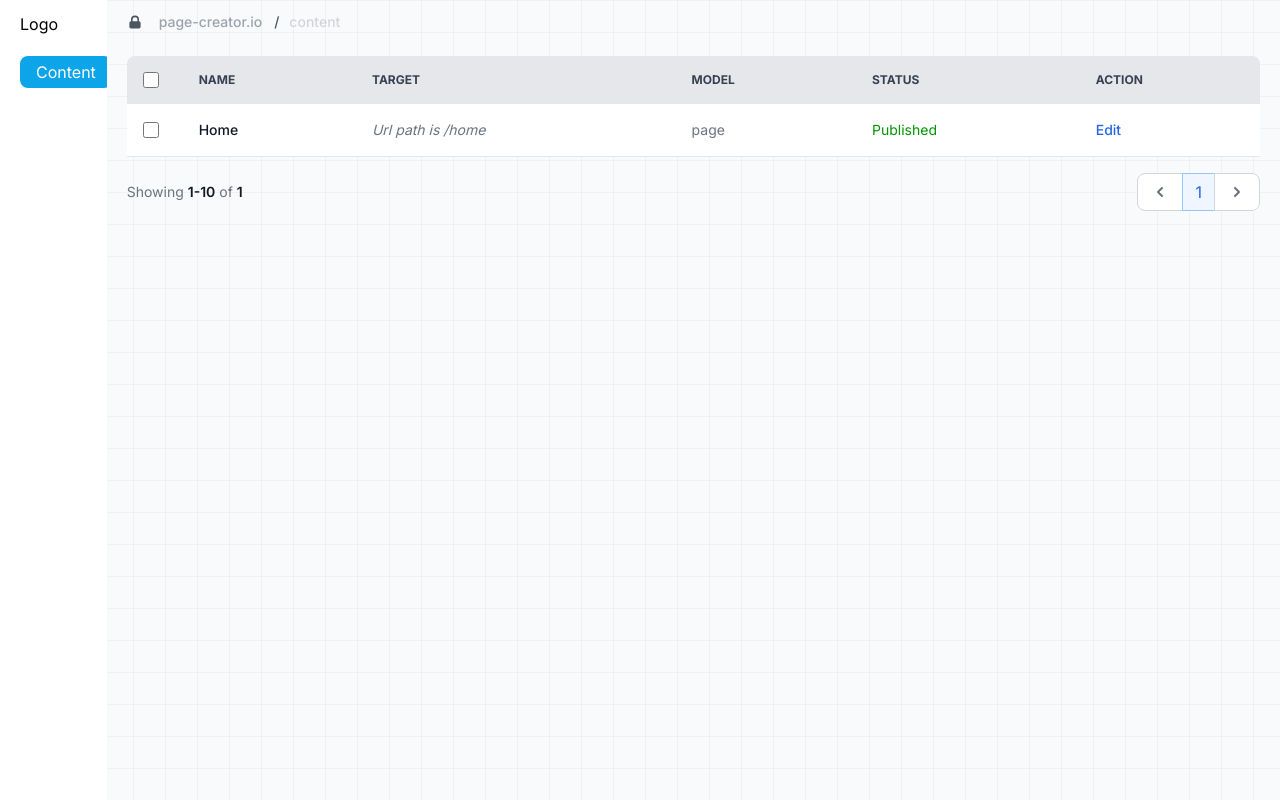
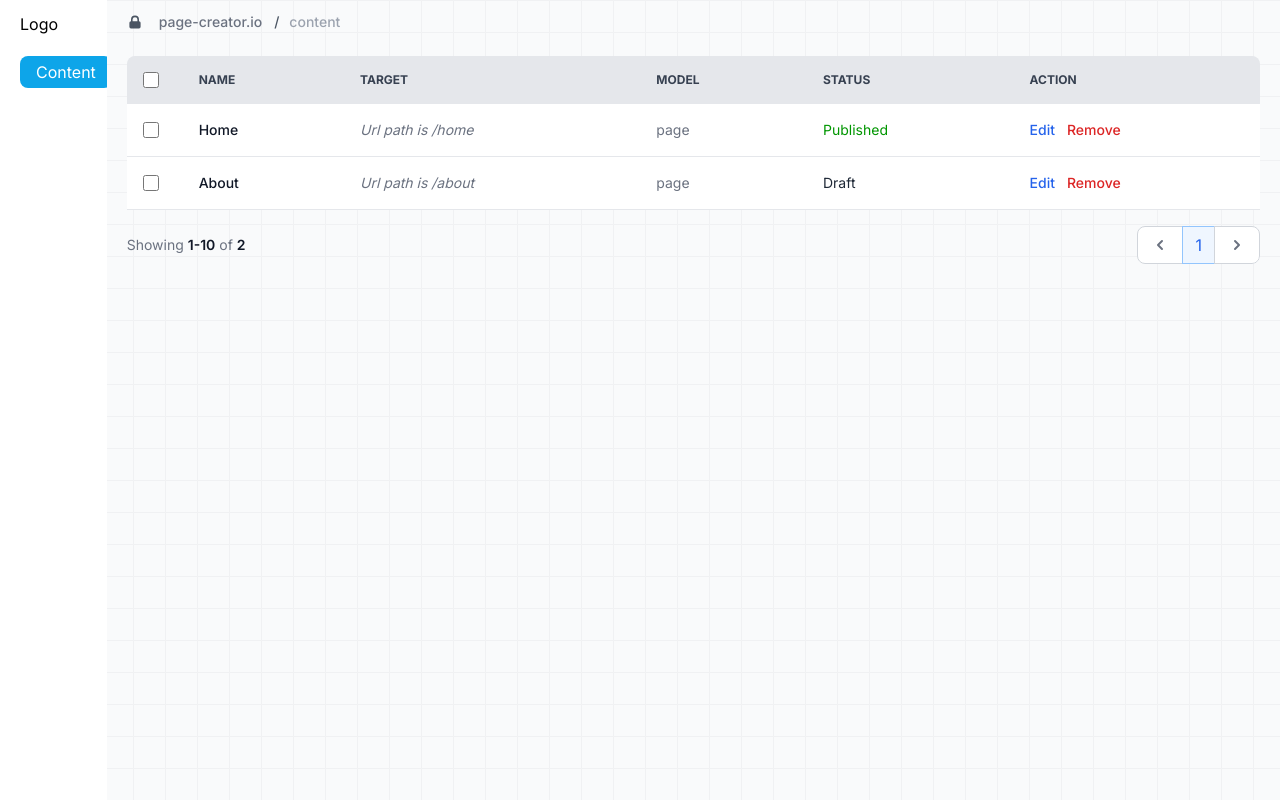
Before and after one commit to batuhanzorbeyzengin/nextjs-page-creator, a Next.js app: page /content in a window 1280 px wide. Built offline with nearby package versions, Linux system fonts and the light colour scheme.

Commit message:
table style update

```diff
--- a/public/tableData.json
+++ b/public/tableData.json
@@ -2,8 +2,15 @@
     {
       "id": 1,
       "name": "Home",
-      "target": "Url path is /home",
+      "target": "home",
       "model": "page",
       "status": "Published"
+    },
+    {
+      "id": 2,
+      "name": "About",
+      "target": "about",
+      "model": "page",
+      "status": "Draft"
     }
 ]
--- a/src/app/content/page.js
+++ b/src/app/content/page.js
@@ -1,4 +1,4 @@
-import { Table } from "@/components/Table";
+import { Table } from "@/components/Table"
 
 export default function Content() {
   return <Table />
--- a/src/components/Table.js
+++ b/src/components/Table.js
@@ -1,28 +1,28 @@
-"use client";
+"use client"
 
-import { useState } from "react";
-import Link from "next/link";
-import data from "../../public/tableData.json";
-import { PreviousIcon } from "./icons/Previous";
-import { NextIcon } from "./icons/Next";
+import { useState } from "react"
+import Link from "next/link"
+import data from "../../public/tableData.json"
+import { PreviousIcon } from "./icons/Previous"
+import { NextIcon } from "./icons/Next"
 
-const itemsPerPage = 10;
+const itemsPerPage = 10
 
 export function Table() {
-  const [currentPage, setCurrentPage] = useState(1);
+  const [currentPage, setCurrentPage] = useState(1)
 
-  const totalPages = Math.ceil(data.length / itemsPerPage);
+  const totalPages = Math.ceil(data.length / itemsPerPage)
 
-  const pages = [...Array(totalPages).keys()].map((i) => i + 1);
+  const pages = [...Array(totalPages).keys()].map((i) => i + 1)
 
   const handleClick = (page) => {
-    setCurrentPage(page);
-  };
+    setCurrentPage(page)
+  }
 
   const pageData = data.slice(
     (currentPage - 1) * itemsPerPage,
     currentPage * itemsPerPage
-  );
+  )
   return (
     <div className="relative overflow-x-auto rounded-lg">
       <table className="w-full text-sm text-left text-gray-500">
@@ -59,10 +59,7 @@ export function Table() {
         </thead>
         <tbody>
           {pageData.map((item) => (
-            <tr
-              key={item.id}
-              className="bg-white border-b hover:bg-gray-50 "
-            >
+            <tr key={item.id} className="bg-white border-b hover:bg-gray-50">
               <td className="w-4 p-4">
                 <div className="flex items-center">
                   <input
@@ -84,15 +81,31 @@ export function Table() {
               >
                 {item.name}
               </th>
-              <td className="px-6 py-4"><i>{item.target}</i></td>
+              <td className="px-6 py-4">
+                <i>Url path is /{item.target}</i>
+              </td>
               <td className="px-6 py-4">{item.model}</td>
-              <td className="px-6 py-4 text-[#009600]">{item.status}</td>
-              <td className="px-6 py-4">
+              <td
+                className={
+                  item.status === "Published"
+                    ? "px-6 py-4 text-[#009600]"
+                    : "px-6 py-4 text-gray-800"
+                }
+              >
+                {item.status}
+              </td>
+              <td className="flex items-center px-6 py-4 space-x-3">
                 <Link
-                  href={"#"}
+                  href={`/content/${item.id}`}
                   className="font-medium text-blue-600 hover:underline"
                 >
                   Edit
+                </Link>
+                <Link
+                  href={`/content/${item.id}`}
+                  className="font-medium text-red-600 dark:text-red-500 hover:underline"
+                >
+                  Remove
                 </Link>
               </td>
             </tr>
@@ -151,5 +164,5 @@ export function Table() {
         </ul>
       </nav>
     </div>
-  );
+  )
 }
--- a/src/components/TopBar.js
+++ b/src/components/TopBar.js
@@ -23,7 +23,7 @@ export function TopBar() {
       </div>
       <div className="flex gap-x-1 text-sm font-medium">
         <div>
-          <span className="px-2 text-gray-400">page-creator.io</span>
+          <span className="px-2 text-gray-500">page-creator.io</span>
         </div>
         {pathname ? (
           <>
@@ -38,7 +38,7 @@ export function TopBar() {
                   <React.Fragment key={index}>
                     <span className="text-gray-600">/</span>
                     <span>
-                      <span className="animate-[highlight_1s_ease-in-out_1] rounded-full px-1.5 py-0.5 text-gray-300">
+                      <span className="animate-[highlight_1s_ease-in-out_1] rounded-full px-1.5 py-0.5 text-gray-400">
                         {segment}
                       </span>
                     </span>
--- a/src/components/icons/Next.js
+++ b/src/components/icons/Next.js
@@ -13,5 +13,5 @@ export function NextIcon() {
         clipRule="evenodd"
       ></path>
     </svg>
-  );
+  )
 }
```
